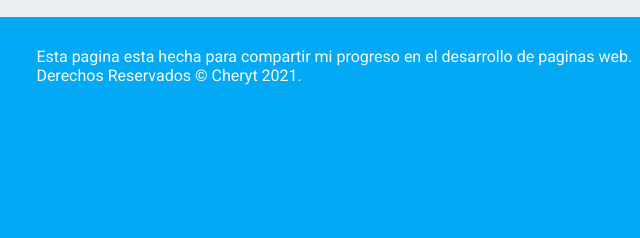
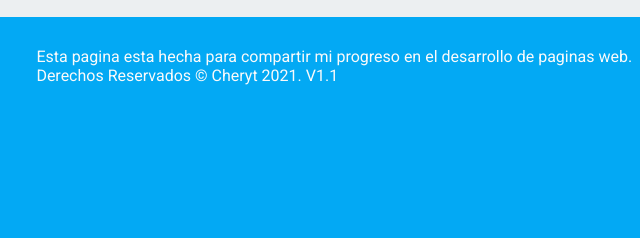
Before and after one commit to SoftyHook/CherytCLOSED, a plain HTML site: page index.html in a window 1280 px wide. Shown: the part 1016-1254 px from the top of the page, 17-657 px from the left. Drawn offline with Linux system fonts and the light colour scheme; some packages are replaced by stand-ins of ours; a script that the page names is missing.

Commit message:
New Style, New Vibes

```diff
--- a/index.html
+++ b/index.html
@@ -298,7 +298,7 @@
             <div class="container-footerB col-m-11 col-s-11 col-11">
                 <div class="col-8 col-m-12 col-s-12 dib copy-footer f-left">
                     <p>Esta pagina esta hecha para compartir mi progreso en el desarrollo de paginas web.</p>
-                    <p>Derechos Reservados &copy; Cheryt 2021.</p>
+                    <p>Derechos Reservados &copy; Cheryt 2021. V1.1</p>
                 </div>
                 <div class="col-s-6 col-3 col-m-6 dib desarrollo-img f-right">
                     <img src="https://i.ibb.co/0KT8JHC/desarrollado.png">
```
